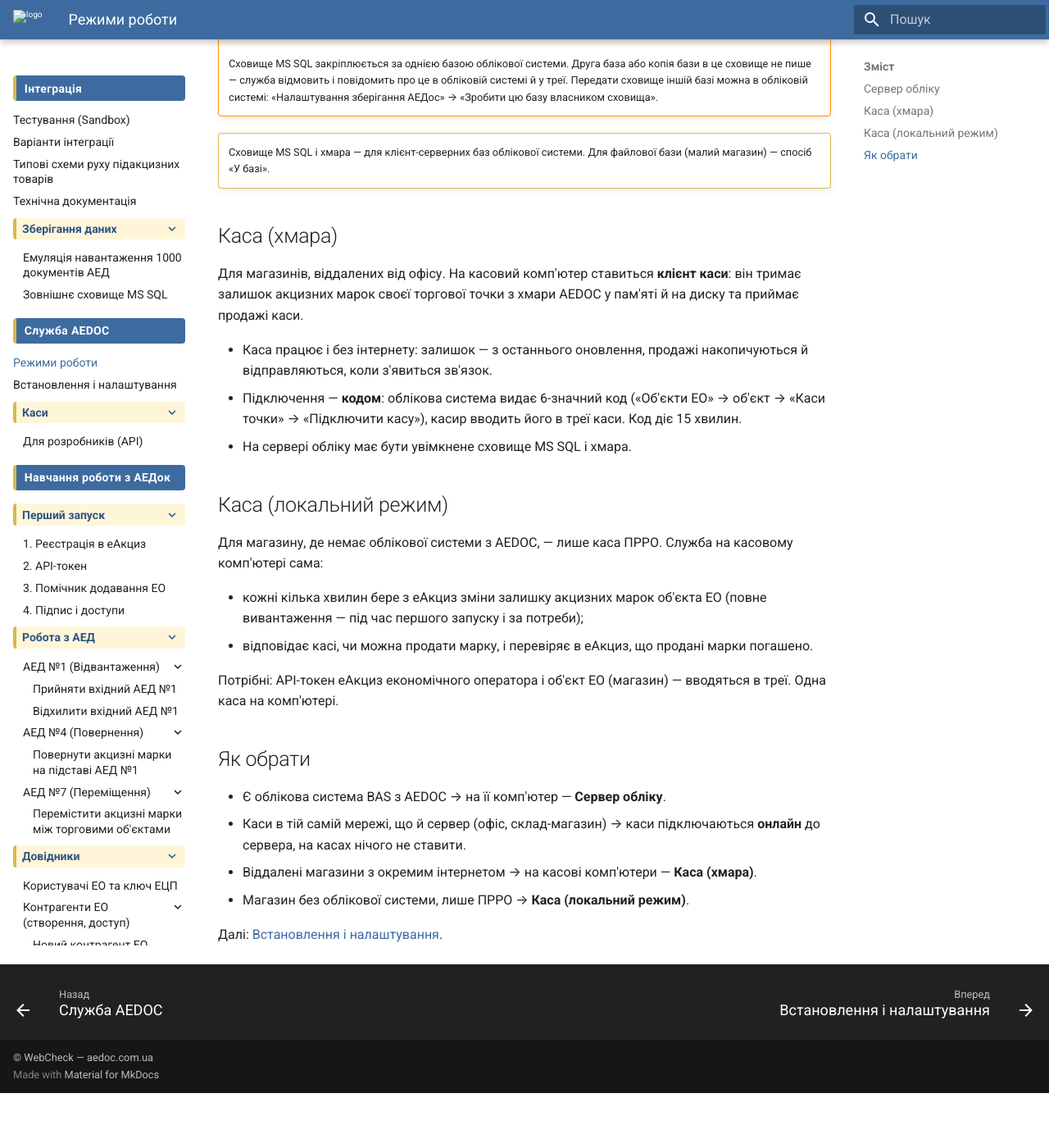
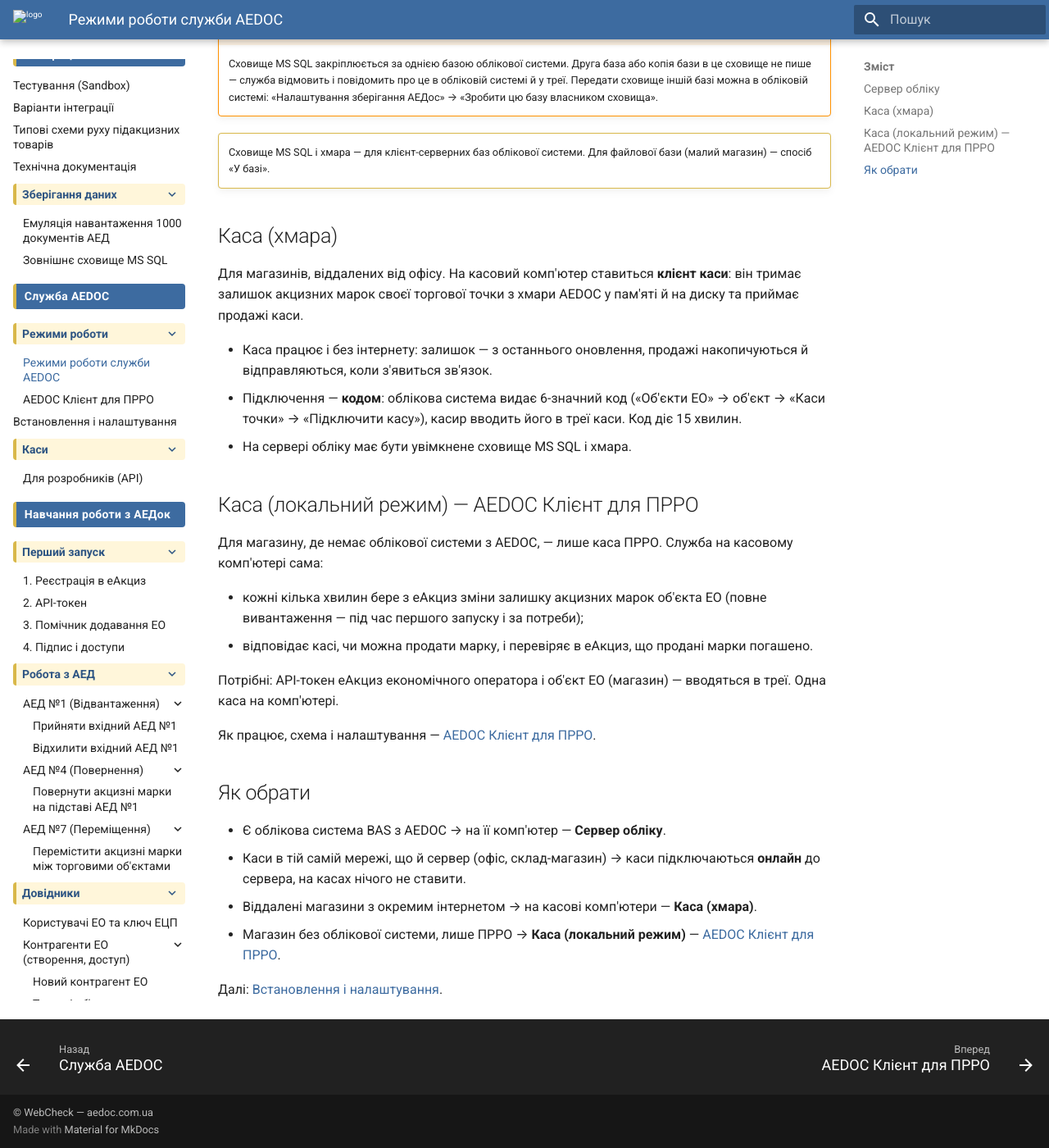
Before and after one commit to sukhenko/aedoc-docs, an MkDocs documentation site: the page built from docs/sluzhba-aedoc/rezhymy.md, in a window 1280 px wide and 1400 px high, scrolled down 1434 px. Shown: the whole window at 82% size. Built offline with MkDocs 1.6.1 and Material for MkDocs 9.7.7, drawn with Linux system fonts in a browser that asks for light colours; before the commit the page ends 2767 px from its top, so only the background shows below that.

Commit message:
Служба AEDOC: сторінка «AEDOC Клієнт для ПРРО» (локальний режим) — для чого, схема роботи, відповіді касі, встановлення, налаштування і перевірка зі знімками трея
Co-Authored-By: Claude Opus 5.5 <noreply@anthropic.com>

```diff
--- a/docs/sluzhba-aedoc/index.md
+++ b/docs/sluzhba-aedoc/index.md
@@ -42,8 +42,8 @@
 </div>
 
 <div class="card">
-<strong>Локальний режим</strong>
-<span>Для магазину без облікової системи: служба на касовому комп'ютері сама бере залишок акцизних марок об'єкта з еАкциз.</span>
+<strong>AEDOC Клієнт для ПРРО</strong>
+<span>Для магазину без облікової системи: служба на касовому комп'ютері сама бере залишок акцизних марок об'єкта з еАкциз. <a href="kliient-prro/">Детальніше</a></span>
 </div>
 
 </div>
@@ -53,6 +53,7 @@
 ## Розділи
 
 - [Режими роботи](rezhymy.md) — сервер обліку, каса (хмара), локальний режим: що обрати
+    - [AEDOC Клієнт для ПРРО](kliient-prro.md) — локальний режим: як працює, схема, налаштування
 - [Встановлення і налаштування](vstanovlennia.md) — установник AEDOC, вибір режиму, трей, оновлення
 - [Каси: перевірка марки і продаж](kasy/index.md) — три способи підключити касу
     - [Для розробників касового ПЗ (API)](kasy/rozrobnykam.md)
--- a/docs/sluzhba-aedoc/rezhymy.md
+++ b/docs/sluzhba-aedoc/rezhymy.md
@@ -42,7 +42,7 @@
 - Підключення — **кодом**: облікова система видає 6-значний код («Об'єкти ЕО» → об'єкт → «Каси точки» → «Підключити касу»), касир вводить його в треї каси. Код діє 15 хвилин.
 - На сервері обліку має бути увімкнене сховище MS SQL і хмара.
 
-## Каса (локальний режим) {#local}
+## Каса (локальний режим) — AEDOC Клієнт для ПРРО {#local}
 
 Для магазину, де немає облікової системи з AEDOC, — лише каса ПРРО. Служба на касовому комп'ютері сама:
 
@@ -51,11 +51,13 @@
 
 Потрібні: API-токен еАкциз економічного оператора і об'єкт ЕО (магазин) — вводяться в треї. Одна каса на комп'ютері.
 
+Як працює, схема і налаштування — [AEDOC Клієнт для ПРРО](kliient-prro.md).
+
 ## Як обрати
 
 - Є облікова система BAS з AEDOC → на її комп'ютер — **Сервер обліку**.
 - Каси в тій самій мережі, що й сервер (офіс, склад-магазин) → каси підключаються **онлайн** до сервера, на касах нічого не ставити.
 - Віддалені магазини з окремим інтернетом → на касові комп'ютери — **Каса (хмара)**.
-- Магазин без облікової системи, лише ПРРО → **Каса (локальний режим)**.
+- Магазин без облікової системи, лише ПРРО → **Каса (локальний режим)** — [AEDOC Клієнт для ПРРО](kliient-prro.md).
 
 Далі: [Встановлення і налаштування](vstanovlennia.md).
--- a/mkdocs.yml
+++ b/mkdocs.yml
@@ -35,7 +35,9 @@ nav:
           - Зовнішнє сховище MS SQL: integratsiia/zberigannia/zovnishnie-skhovyshche.md
   - Служба AEDOC:
       - sluzhba-aedoc/index.md
-      - Режими роботи: sluzhba-aedoc/rezhymy.md
+      - Режими роботи:
+          - sluzhba-aedoc/rezhymy.md
+          - AEDOC Клієнт для ПРРО: sluzhba-aedoc/kliient-prro.md
       - Встановлення і налаштування: sluzhba-aedoc/vstanovlennia.md
       - Каси:
           - sluzhba-aedoc/kasy/index.md
```
Also changed, not shown: docs/sluzhba-aedoc/kasy/index.md (+1 -1 lines), docs/sluzhba-aedoc/kliient-prro.md (added, +93 -0 lines), docs/sluzhba-aedoc/vstanovlennia.md (+3 -1 lines), docs/sluzhba-aedoc/img/kliient-prro-nalashtuvannia.png (added), docs/sluzhba-aedoc/img/kliient-prro-stan.png (added), docs/sluzhba-aedoc/img/skhema-kliient-prro.svg (added).
